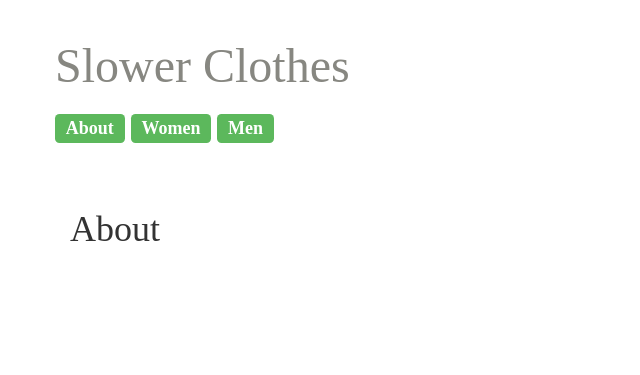
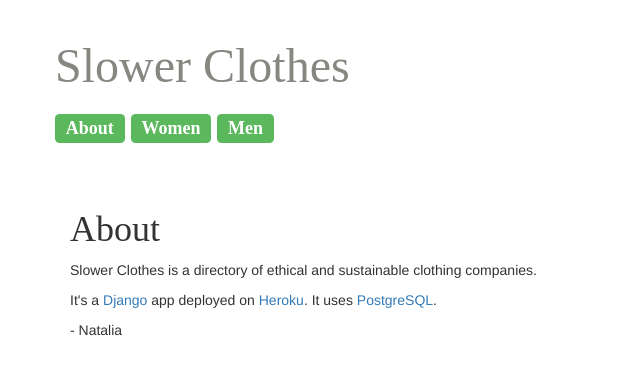
Before and after one commit to nataliasayang/slower-clothes, a Django app: page /about/ in a window 1280 px wide. Shown: the top 375 px of the page, without its empty margins (0-640 px from the left). Run offline with Django 3.2, Linux system fonts and the light colour scheme; some libraries are stand-ins or nearby versions.

Commit message:
Updated About.

```diff
--- a/blog/templates/blog/about.html
+++ b/blog/templates/blog/about.html
@@ -2,4 +2,7 @@
 
 {% block content %}
     <h1>About</h1>
+    <p>Slower Clothes is a directory of ethical and sustainable clothing companies.</p>
+    <p>It's a <a href="https://www.djangoproject.com/">Django</a> app deployed on <a href="https://www.heroku.com/">Heroku</a>. It uses <a href="https://www.postgresql.org/">PostgreSQL</a>.
+    <p>- Natalia</p>
 {% endblock %}
```
